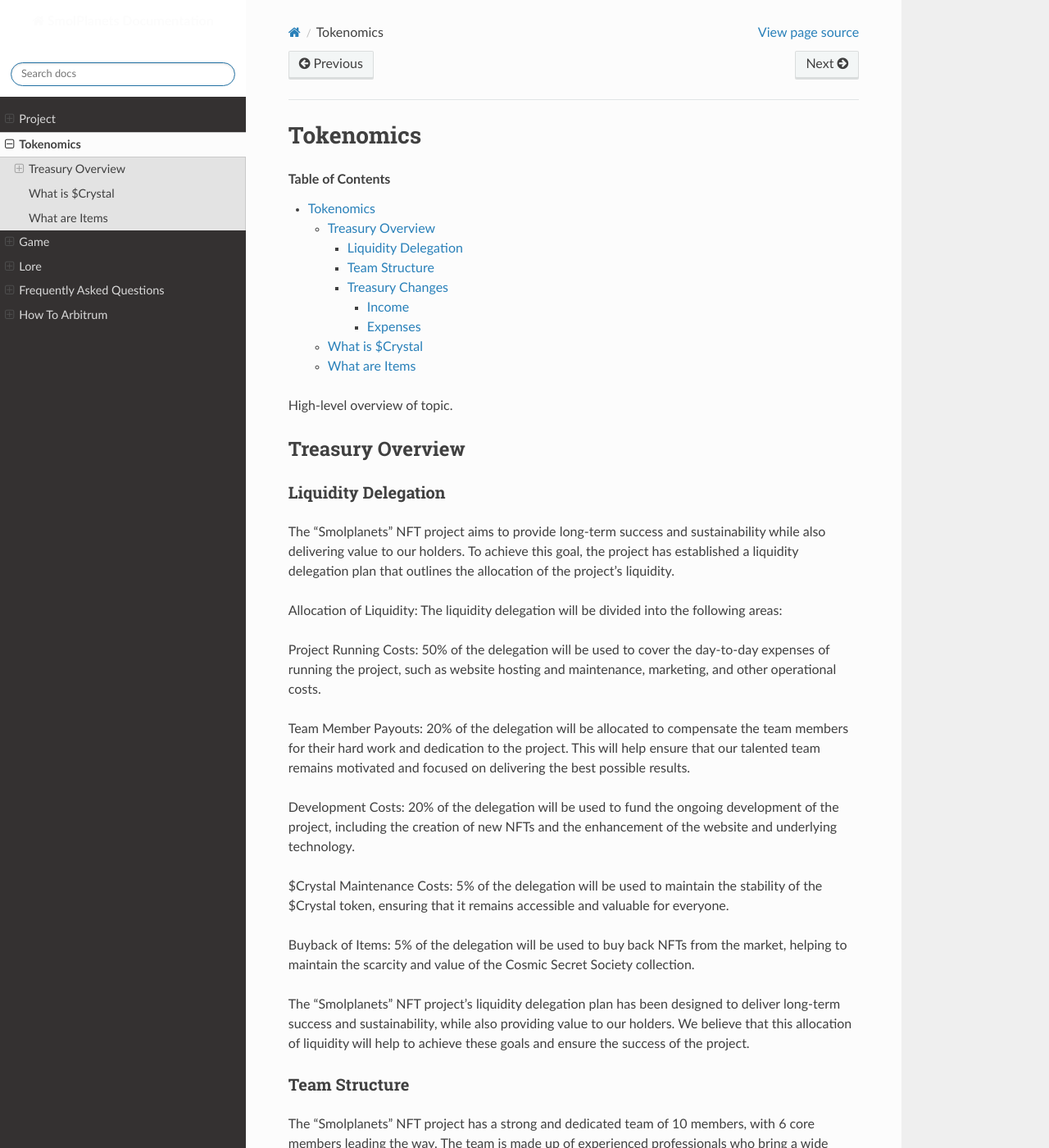
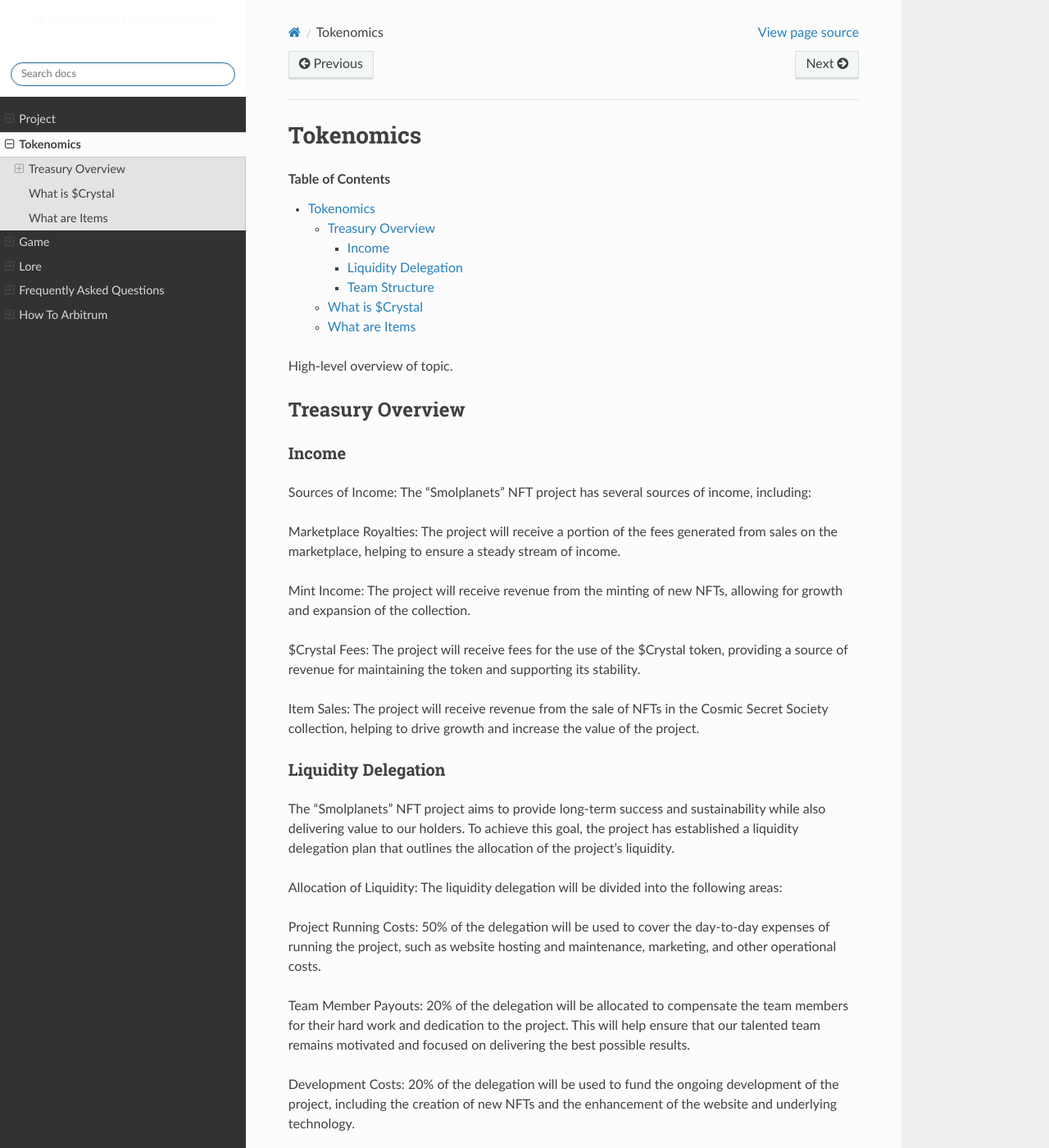
Before and after one commit to bigpapiarnold/smolplanets_documentation, a Sphinx documentation site: the page built from docs/source/tokenomics.rst, in a window 1280 px wide and 1400 px high. Shown: the whole window at 82% size. Built offline with Sphinx 7.4.7 and the Read the Docs theme 2.0.0, drawn with Linux system fonts in a browser that asks for light colours; pages that are not in the unit, such as notebooks, are missing from menus; some of the changed text lies outside the part shown.

Commit message:
Update tokenomics.rst

```diff
--- a/docs/source/tokenomics.rst
+++ b/docs/source/tokenomics.rst
@@ -10,6 +10,22 @@ High-level overview of topic.
 
 Treasury Overview
 *****************
+
+Income
+======
+
+Sources of Income:
+The "Smolplanets" NFT project has several sources of income, including:
+
+Marketplace Royalties: The project will receive a portion of the fees generated from sales on the marketplace, helping to ensure a steady stream of income.
+
+Mint Income: The project will receive revenue from the minting of new NFTs, allowing for growth and expansion of the collection.
+
+$Crystal Fees: The project will receive fees for the use of the $Crystal token, providing a source of revenue for maintaining the token and supporting its stability.
+
+Item Sales: The project will receive revenue from the sale of NFTs in the Cosmic Secret Society collection, helping to drive growth and increase the value of the project.
+
+
 
 Liquidity Delegation
 ====================
@@ -57,15 +73,6 @@ In conclusion, the "Smolplanets" NFT project has a well-rounded team with a clea
 
 
 
-Treasury Changes
-================
-
-Income
-------
-
-Expenses
---------
-
 
 
 
```
